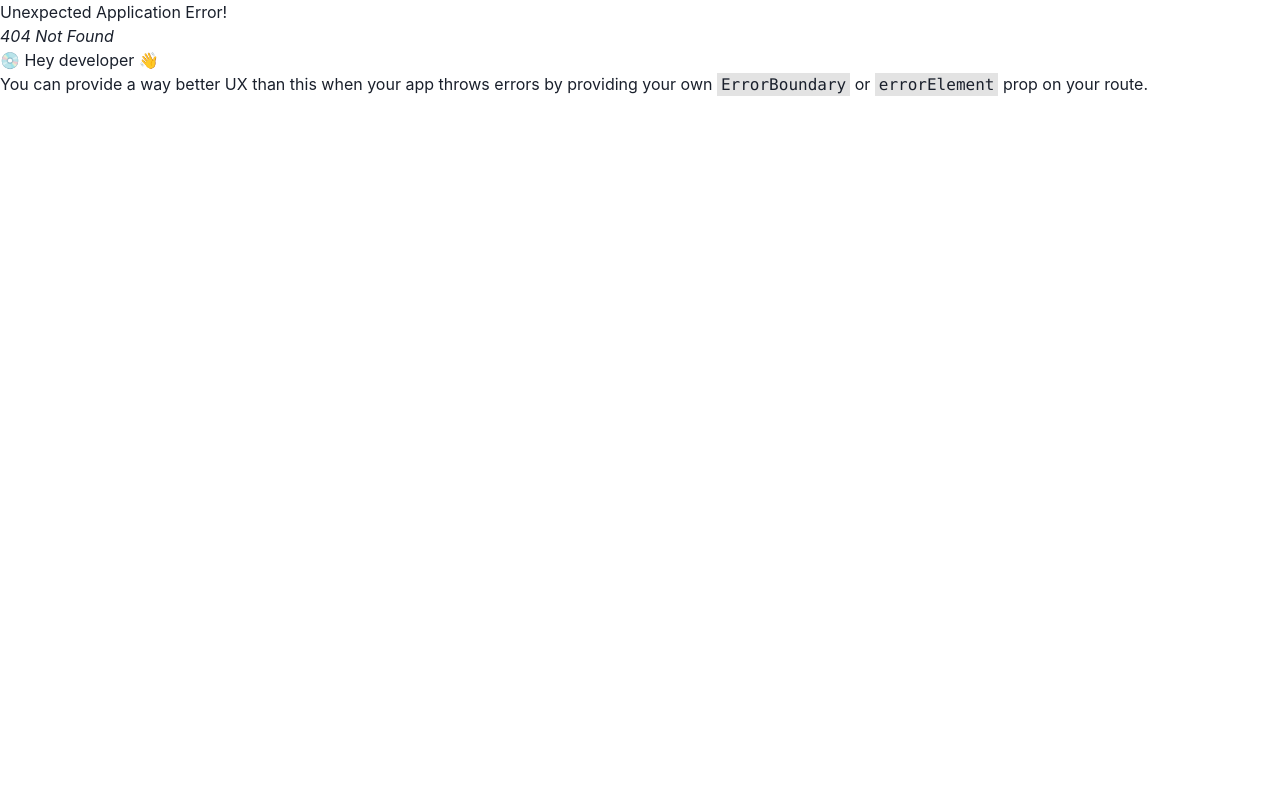
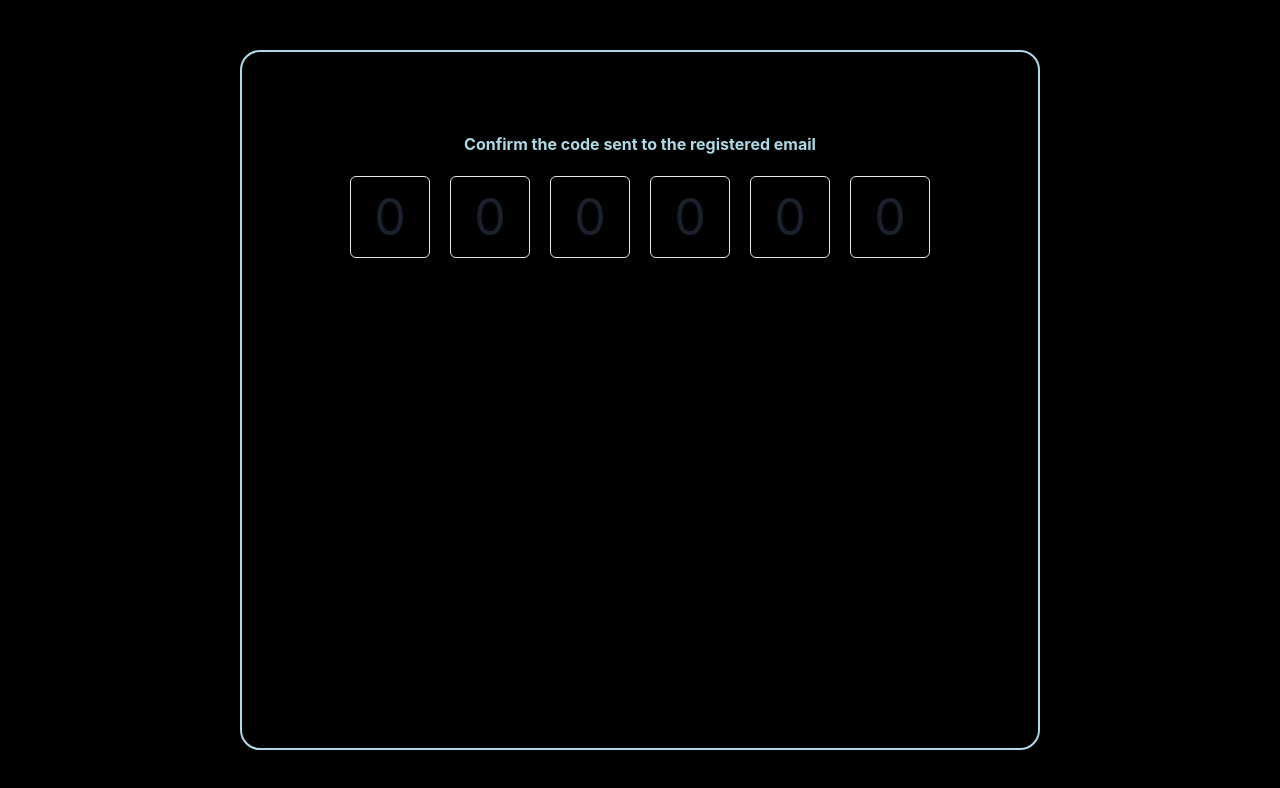
Before and after one commit to gabrielnavas/feed-twitter, a React (Create React App) app: page /signup/confirmation in a window 1280 px wide. Before the commit this address had no page. Shown: the top 788 px of the page. Built offline with nearby package versions, Linux system fonts and the light colour scheme.

Commit message:
confirm code

```diff
--- a/src/App.tsx
+++ b/src/App.tsx
@@ -6,6 +6,7 @@ import {
 
 import Feed from "./pages/Feed/Feed";
 import SignUp from "./pages/User/Signup";
+import SignUpConfirmationCode from "./pages/User/SignUpConfirmationCode";
 
 const router = createBrowserRouter([
   {
@@ -16,6 +17,10 @@ const router = createBrowserRouter([
     path: "/signup",
     element: <SignUp />,
   },
+  {
+    path: "/signup/confirmation",
+    element: <SignUpConfirmationCode />,
+  },
 ]);
 
 export default function App() {
--- a/src/pages/Feed/Feed.tsx
+++ b/src/pages/Feed/Feed.tsx
@@ -29,12 +29,12 @@ function Feed() {
   }, [])
 
   return (
-    <Flex width='100%' backgroundColor='black' justifyContent='center'>
+    <Flex width='100%' minH='100vh' backgroundColor='black' justifyContent='center'>
       <Flex width="70%" backgroundColor='black' height='100%' alignItems='start'>
         <VStack width="20%"  height='100%' position='sticky' top='100px' left='0'>
           <MenuLeft />
         </VStack>
-        <VStack width="60%" height='100%' spacing={20} borderLeft='2px solid #65778655' borderRight='2px solid #65778655'>
+        <VStack width="60%" minH='100vh' height='100%' spacing={20} borderLeft='2px solid #65778655' borderRight='2px solid #65778655'>
           <NewPostInput />
           {
             posts.map(post => (
--- /dev/null
+++ b/src/pages/User/SignUpConfirmationCode.tsx
@@ -0,0 +1,59 @@
+import { VStack, Flex, Box, Checkbox, Button, HStack, Heading } from'@chakra-ui/react'
+import { Input, Text } from '@chakra-ui/react'
+import { useState } from 'react'
+
+import { Link as LinkReactDom } from 'react-router-dom'
+
+const SignUpConfirmationCode = () => {
+  const [codeConfirmation, setCodeConfirmation] = useState([0,0,0,0,0,0])
+
+  const fontSize = 50
+  const width = 20
+  const padding = '40px 5px 40px 5px'
+
+  return (
+    <Flex  minH='100vh' backgroundColor='black' justifyContent='center' >
+        <VStack
+          spacing={5}
+          width={['200px', '400px', '800px']}
+          margin='50px' border='2px solid lightblue'
+          padding={20}
+          borderRadius={20}>
+          <Box>
+            <Text>
+              <Heading as='h4' size='1.5xl' noOfLines={1} color='lightblue'>
+                Confirm the code sent to the registered email
+              </Heading>
+            </Text>
+          </Box>
+          <HStack width='100%' spacing={5} justifyContent='center'>
+            {
+              new Array(6)
+                .fill('')
+                .map((_, index) => (
+                  <Input
+                    width={width}
+                    textAlign='center'
+                    fontSize={fontSize}
+                    padding={padding}
+                    type='text'
+                    value={codeConfirmation[0]}
+                    // onChange={e => {
+                    //   const codeConfirmationCopy = [...codeConfirmation]
+                    //   codeConfirmationCopy[0] = Number(e.target.value)
+                    //   setCodeConfirmation(codeConfirmation)
+                    // }}
+                    placeholder='John'
+                  />
+                ))
+            }
+          </HStack>
+          {/* <Flex width='100%' justifyContent='flex-end'>
+            <Button colorScheme='blue' marginRight={['50px', '10px']}>Signup</Button>
+          </Flex> */}
+        </VStack>
+    </Flex>
+  )
+}
+
+export default SignUpConfirmationCode
```
